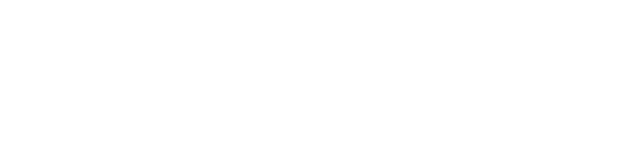
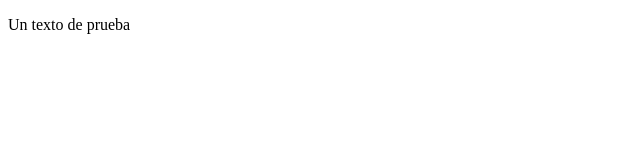
Before and after one commit to FranRival/asincronismo-proyecto, a plain HTML site: page index.html in a window 1280 px wide. Shown: the whole page, without its empty margins (0-640 px from the left). Drawn offline with Linux system fonts and the light colour scheme.

Commit message:
un texto de prueba. hay un error enviando los archivos a git

```diff
--- a/index.html
+++ b/index.html
@@ -7,6 +7,7 @@
     <title>Asincronismo.</title>
 </head>
 <body>
+    <p>Un texto de prueba</p>
 
 </body>
 </html>
```
